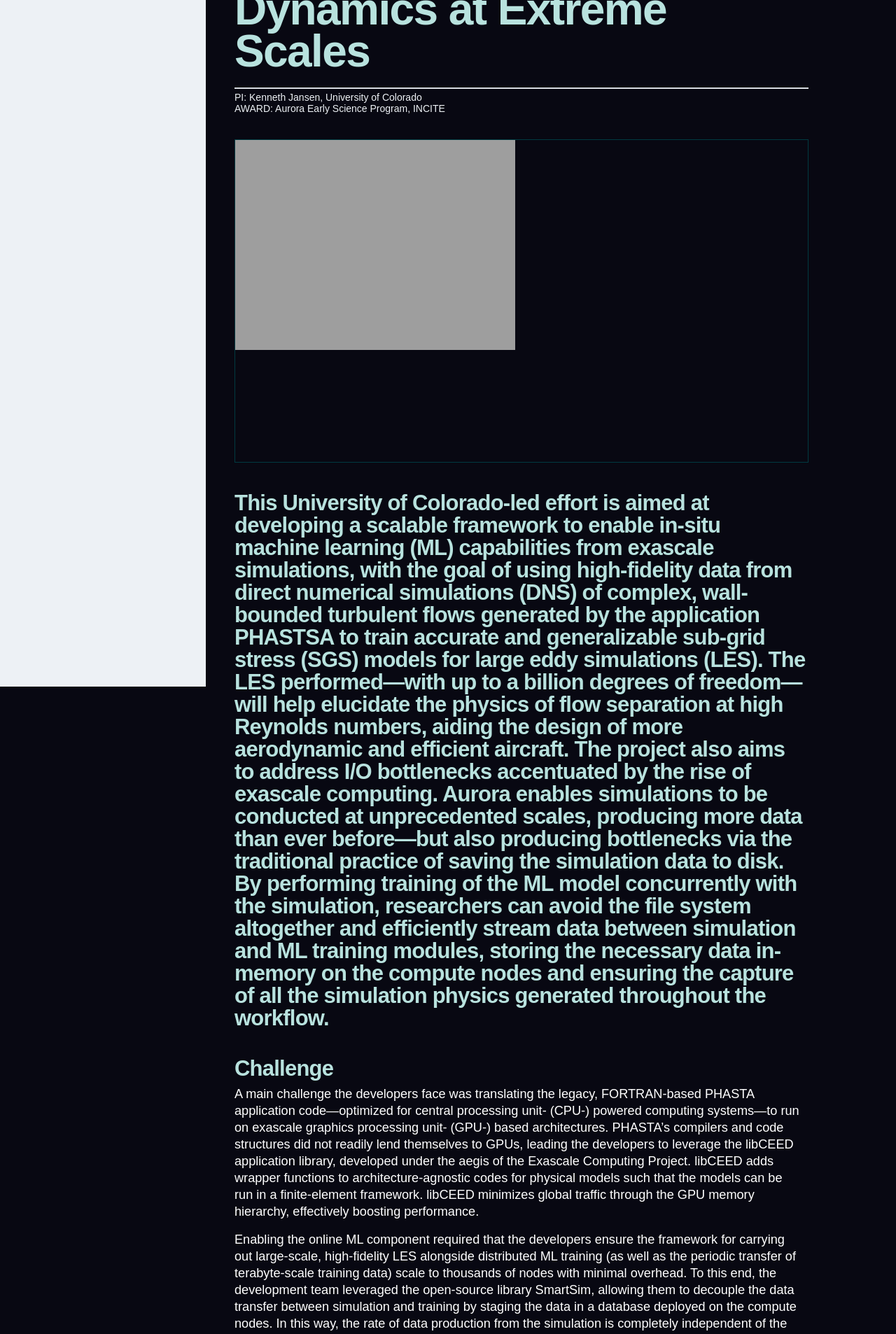
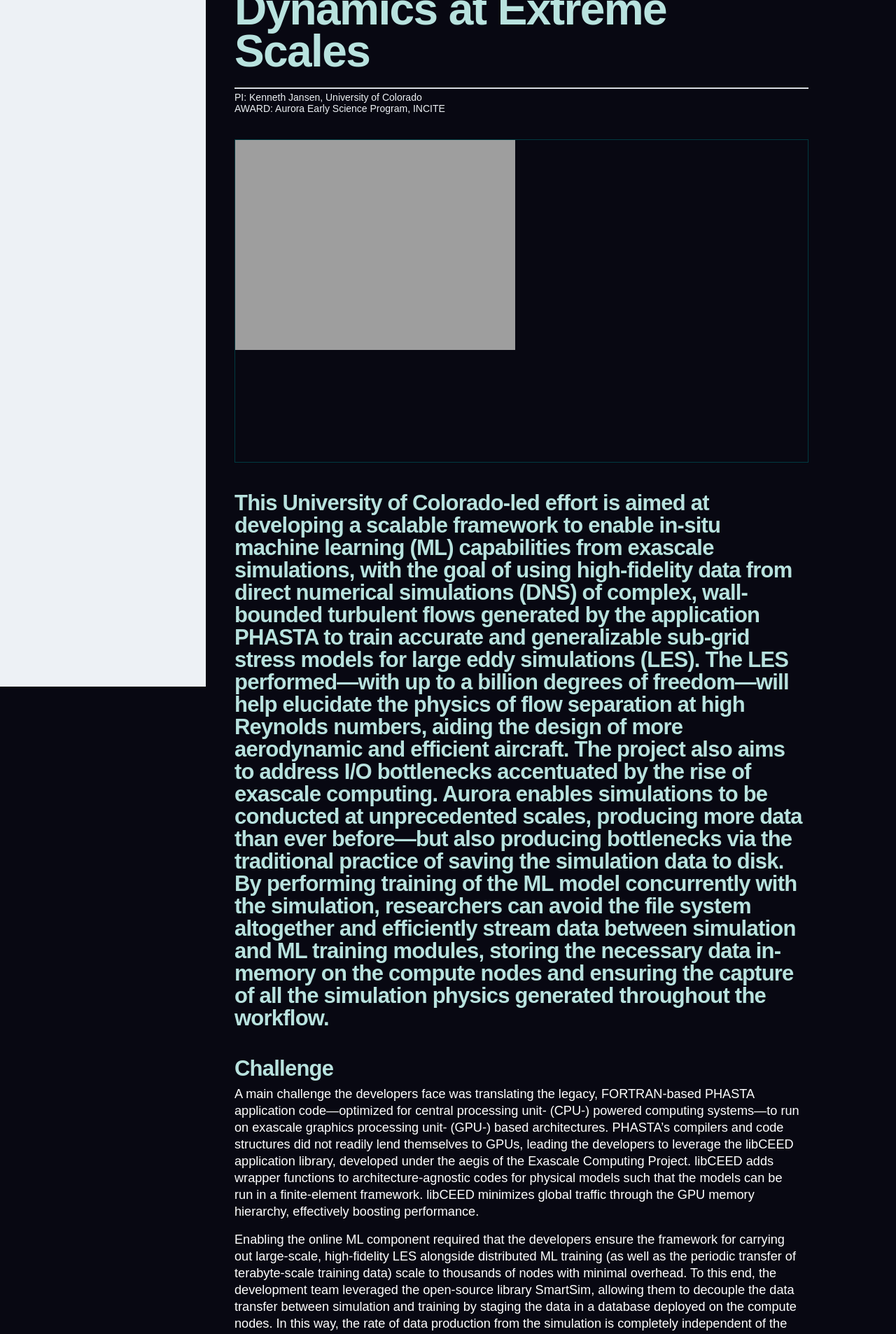
Before and after one commit to argonne-lcf/AR2024, a Jekyll site: the page built from _performancehighlights/phasta.md, in a window 1280 px wide. Shown: the part 363-2269 px from the top of the page at 70% size. Built offline with Jekyll 4.4.1, drawn with Linux system fonts in a browser that asks for light colours; some web fonts are replaced.

Commit message:
Update phasta.md

```diff
--- a/_performancehighlights/phasta.md
+++ b/_performancehighlights/phasta.md
@@ -16,7 +16,7 @@ image: 'phasta.png'
 
 
 {% include txt-intro.html
-    blurb = "This University of Colorado-led effort is aimed at developing a scalable framework to enable in-situ machine learning (ML) capabilities from exascale simulations, with the goal of using high-fidelity data from direct numerical simulations (DNS) of complex, wall-bounded turbulent flows generated by the application PHASTSA to train accurate and generalizable sub-grid stress (SGS) models for large eddy simulations (LES). The LES performed—with up to a billion degrees of freedom—will help elucidate the physics of flow separation at high Reynolds numbers, aiding the design of more aerodynamic and efficient aircraft.
+    blurb = "This University of Colorado-led effort is aimed at developing a scalable framework to enable in-situ machine learning (ML) capabilities from exascale simulations, with the goal of using high-fidelity data from direct numerical simulations (DNS) of complex, wall-bounded turbulent flows generated by the application PHASTA to train accurate and generalizable sub-grid stress models for large eddy simulations (LES). The LES performed—with up to a billion degrees of freedom—will help elucidate the physics of flow separation at high Reynolds numbers, aiding the design of more aerodynamic and efficient aircraft.
 
 The project also aims to address I/O bottlenecks accentuated by the rise of exascale computing. Aurora enables simulations to be conducted at unprecedented scales, producing more data than ever before—but also producing bottlenecks via the traditional practice of saving the simulation data to disk. By performing training of the ML model concurrently with the simulation, researchers can avoid the file system altogether and efficiently stream data between simulation and ML training modules, storing the necessary data in-memory on the compute nodes and ensuring the capture of all the simulation physics generated throughout the workflow.
 "
```
